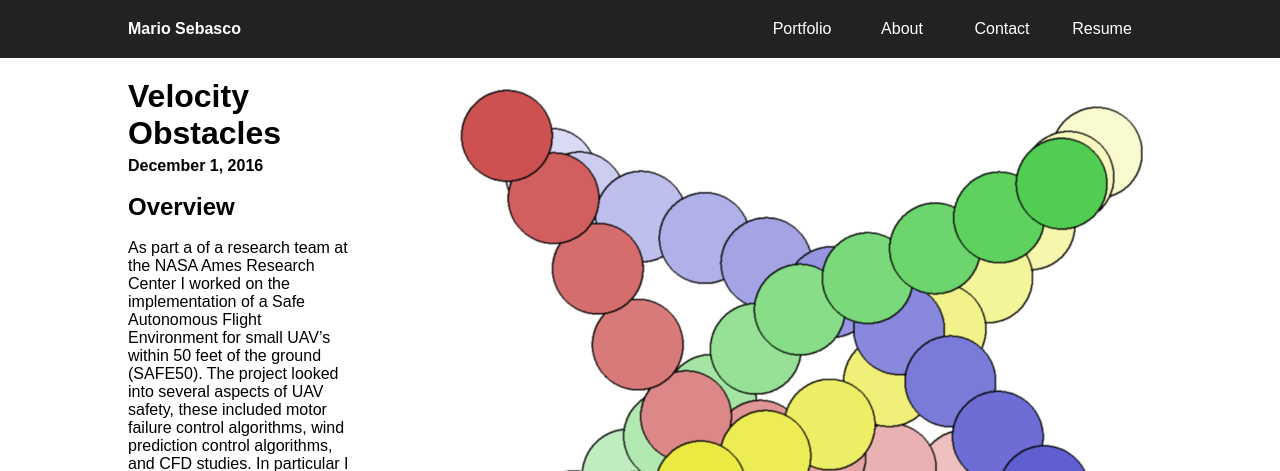
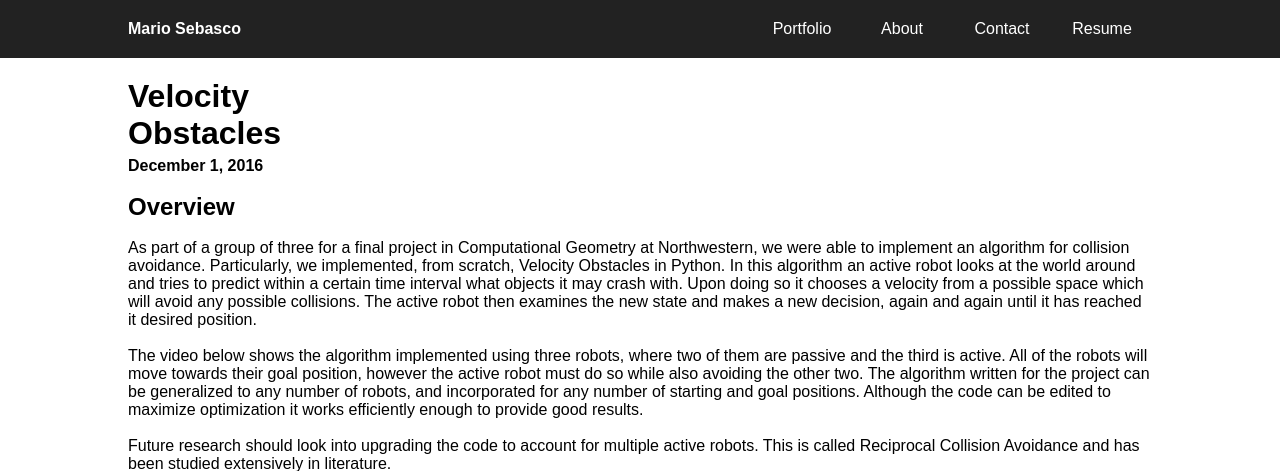
Before and after one commit to mariosebasco/mariosebasco_portfolio, a Jekyll site: the page built from _projects/01-velocity-Obstacle.md, in a window 1280 px wide. Shown: the top 471 px of the page. Built offline with Jekyll 4.4.1, drawn with Linux system fonts in a browser that asks for light colours; nearby versions of some CDN libraries; some of the changed text lies outside the part shown; grey boxes are pictures that could not be loaded.

Commit message:
changed the writing for project 00 and 01

```diff
--- a/_projects/01-velocity-Obstacle.md
+++ b/_projects/01-velocity-Obstacle.md
@@ -3,16 +3,13 @@ layout: project
 title: Velocity Obstacles
 date: December 2016
 imageMain: /mariosebasco.github.io/public/images/velocity_obstacle.png
-imagePage: /mariosebasco.github.io/public/images/velocity_obstacle.png
 ---
 
 ## Overview
-As part a of a research team at the NASA Ames Research Center I worked on the implementation of a Safe Autonomous Flight Environment for small UAV's within 50 feet of the ground (SAFE50). The project looked into several aspects of UAV safety, these included motor failure control algorithms, wind prediction control algorithms, and CFD studies. In particular I studied the effects that high wind speeds of an urban environment would have on a small flying system and how to find an optimal route to reach your destination given an initial map of wind velocities.
+As part of a group of three for a final project in Computational Geometry at Northwestern, we were able to implement an algorithm for collision avoidance. Particularly, we implemented, from scratch, Velocity Obstacles in Python. In this algorithm an active robot looks at the world around and tries to predict within a certain time interval what objects it may crash with. Upon doing so it chooses a velocity from a possible space which will avoid any possible collisions. The active robot then examines the new state and makes a new decision, again and again until it has reached it desired position.
 
-## Motivation
-Ensuring the safe flight of Unmanned Aerial Systems (UASs) is a crucial step as the commercial industry introduces more of these systems into civilian populations. The fear of wind turbulence damaging the trajectory of a UAS, and possibly even causing it to crash, is a real concern at the current stage of development of the systems. Additionally, the need for the maximization of route planning efficiency for companies handling these UAVs is a topic that can lead to considerable savings in energy and money.
+The video below shows the algorithm implemented using three robots, where two of them are passive and the third is active. All of the robots will move towards their goal position, however the active robot must do so while also avoiding the other two. The algorithm written for the project can be generalized to any number of robots, and incorporated for any number of starting and goal positions. Although the code can be edited to maximize optimization it works efficiently enough to provide good results.
 
-### Process
-During my time at Ames I Served as the lead of the CFD team researching urban wind environments and their effect on low flying UAS’s. In particular I looked into potential areas such as "urban canyons", and other high wind velocity gradient regions near buildings. The effects of which were simulated and partially resolved with the implementation of wind prediction control algorithms developed in Simulink. Additionally I Developed an optimization algorithm in MATLAB that could numerically calculate the fastest path between to points while taking into account nearby wind velocities obtained from CFD tests.
+Future research should look into upgrading the code to account for multiple active robots. This is called Reciprocal Collision Avoidance and has been studied extensively in literature.
 
-The technical paper of all that was done for the research project can be found here: <a href="/mariosebasco.github.io/pdf_files/NASAFullRep.pdf">NASA Technical Report</a>
+[![Collision Avoidance in Python](http://img.youtube.com/vi/YOUTUBE_VIDEO_ID_HERE/0.jpg)](https://www.youtube.com/watch?v=m1JgThOrWjI)
```
Also changed, not shown: _projects/00-Baxter.md (+4 -7 lines).
